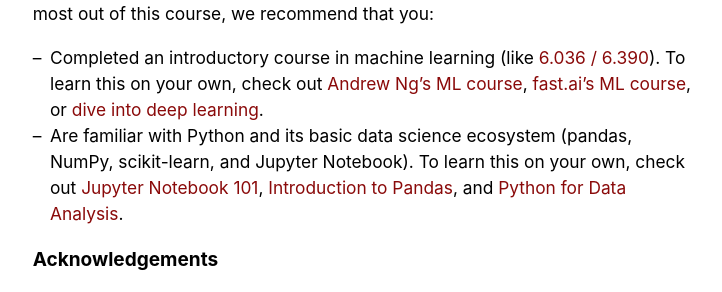
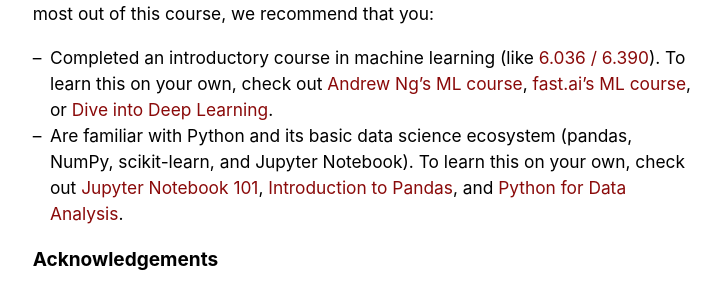
Before and after one commit to dcai-course/dcai-course, a Jekyll site: the page built from index.md, in a window 1280 px wide. Shown: the part 1850-2142 px from the top of the page, without its empty margins (278-1000 px from the left). Built offline with Jekyll 4.4.1, drawn with Linux system fonts in a browser that asks for light colours.

Commit message:
capitalization

```diff
--- a/index.md
+++ b/index.md
@@ -55,7 +55,7 @@ don't need to hand in homework.
 Anyone is welcome to take this course, regardless of background. To
 get the most out of this course, we recommend that you:
 
-- Completed an introductory course in machine learning (like [6.036 / 6.390](https://introml.mit.edu/)). To learn this on your own, check out [Andrew Ng's ML course](https://www.coursera.org/learn/machine-learning), [fast.ai's ML course](https://course.fast.ai/), or [dive into deep learning](https://d2l.ai/).
+- Completed an introductory course in machine learning (like [6.036 / 6.390](https://introml.mit.edu/)). To learn this on your own, check out [Andrew Ng's ML course](https://www.coursera.org/learn/machine-learning), [fast.ai's ML course](https://course.fast.ai/), or [Dive into Deep Learning](https://d2l.ai/).
 - Are familiar with Python and its basic data science ecosystem (pandas, NumPy, scikit-learn, and Jupyter Notebook). To learn this on your own, check out [Jupyter Notebook 101](https://github.com/fastai/fastbook/blob/master/app_jupyter.ipynb), [Introduction to Pandas](https://walkwithfastai.com/Pandas), and [Python for Data Analysis](https://www.coursera.org/projects/python-for-data-analysis-numpy).
 
 {% comment %}
```
